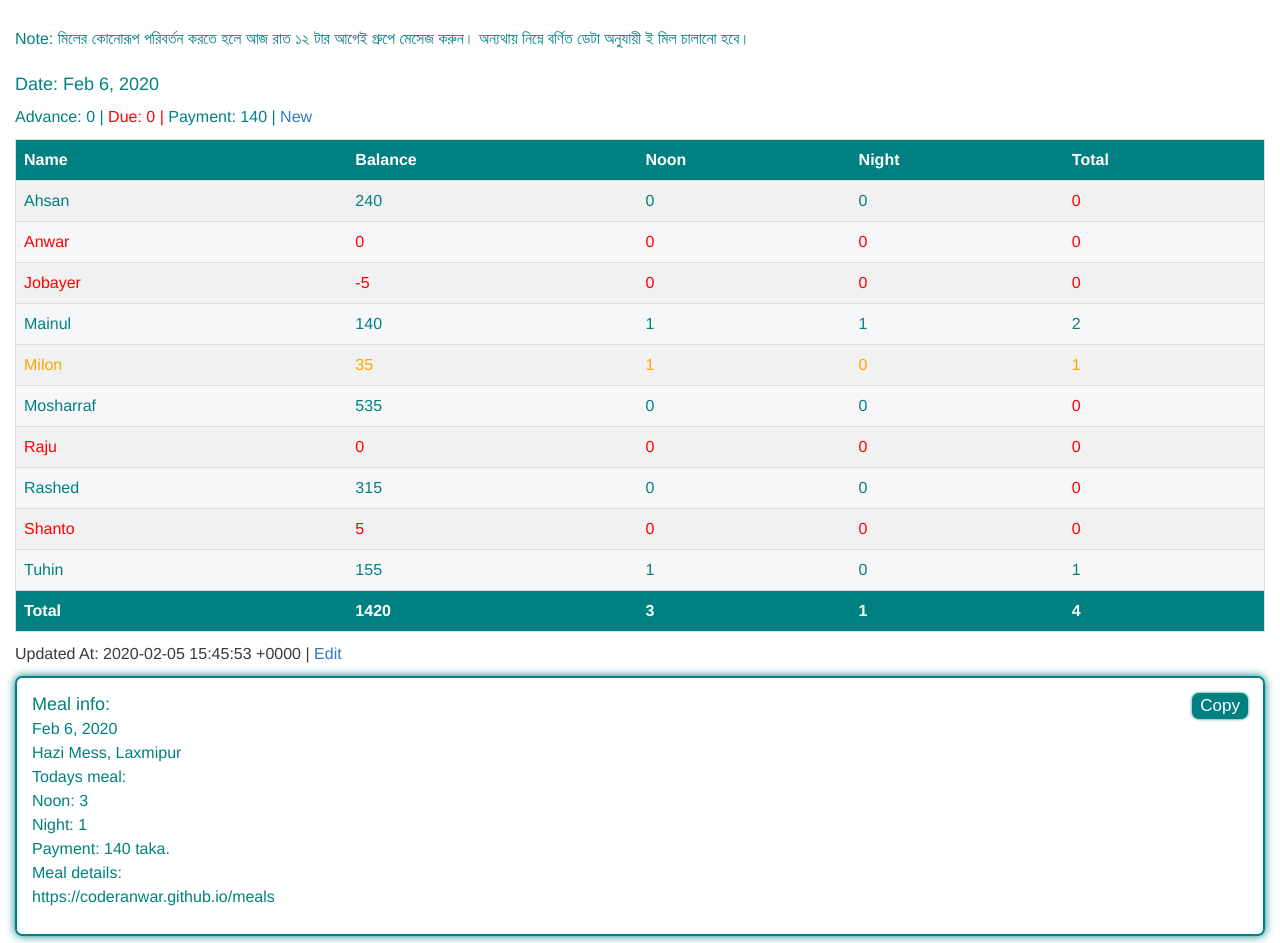
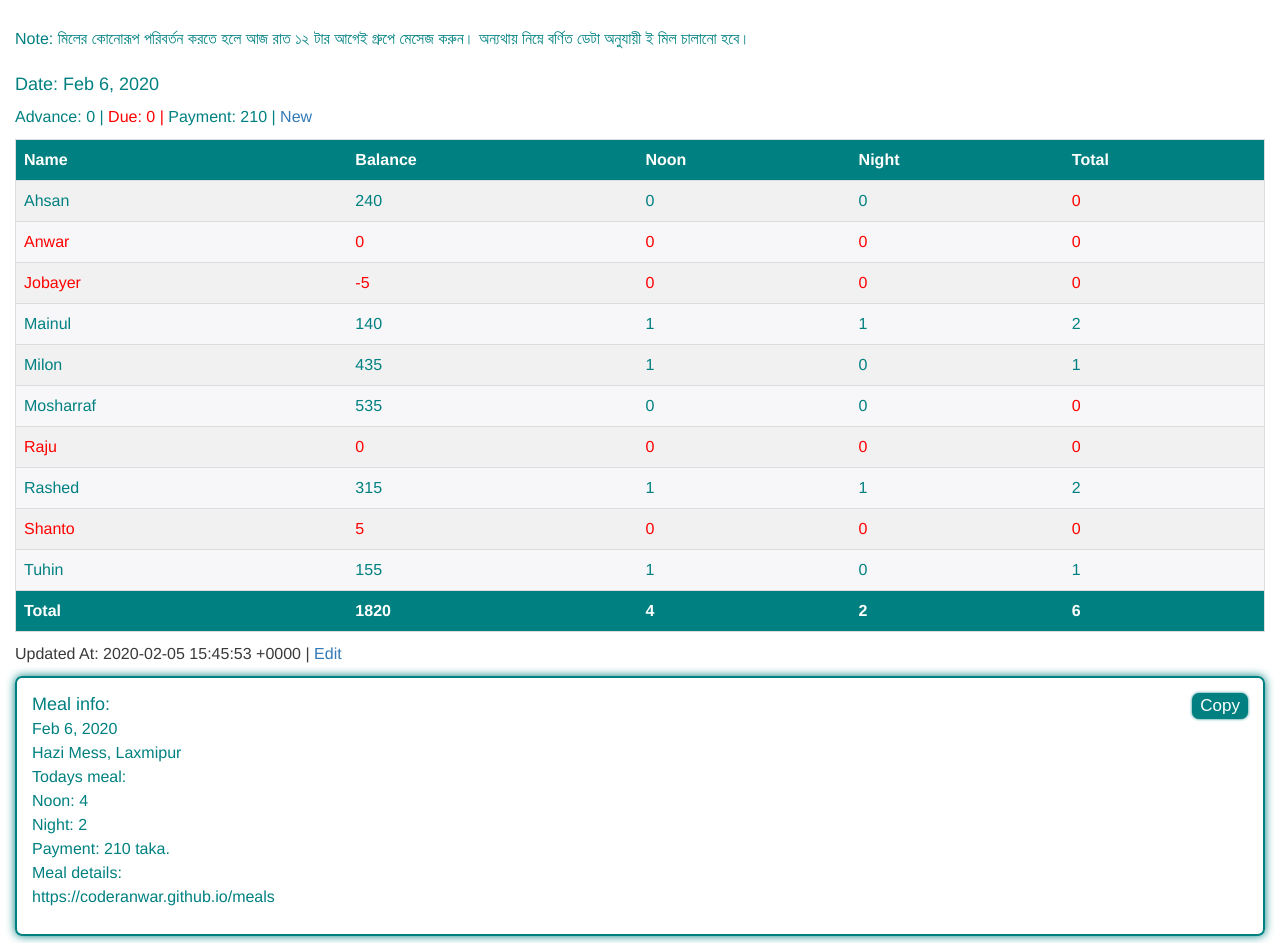
Before and after one commit to coderanwar/meals, a Jekyll site: the page built from index.html, in a window 1280 px wide and 1400 px high. Shown: the part 197-1140 px from the top of the window. Built offline with Jekyll 4.4.1, drawn with Linux system fonts in a browser that asks for light colours.

Commit message:
Update meals.yml

```diff
--- a/_data/meals.yml
+++ b/_data/meals.yml
@@ -21,7 +21,7 @@
       Noon: 1
       Night: 1
     - Name: "Milon"
-      Balance: 35
+      Balance: 435
       Noon: 1
       Night: 0
     - Name: "Mosharraf"
@@ -34,8 +34,8 @@
       Night: 0
     - Name: "Rashed"
       Balance: 315
-      Noon: 0
-      Night: 0
+      Noon: 1
+      Night: 1
     - Name: "Shanto"
       Balance: 5
       Noon: 0
```
